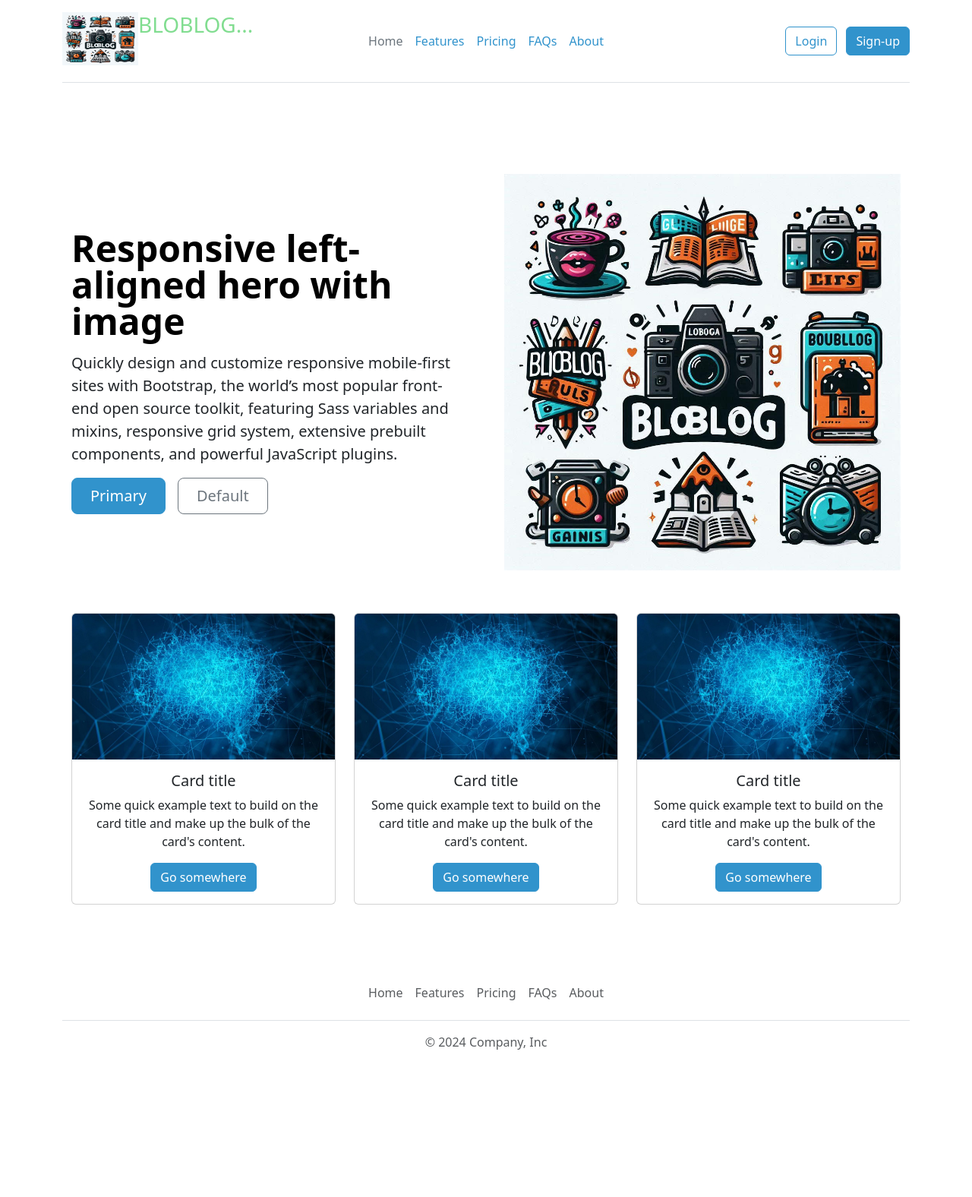
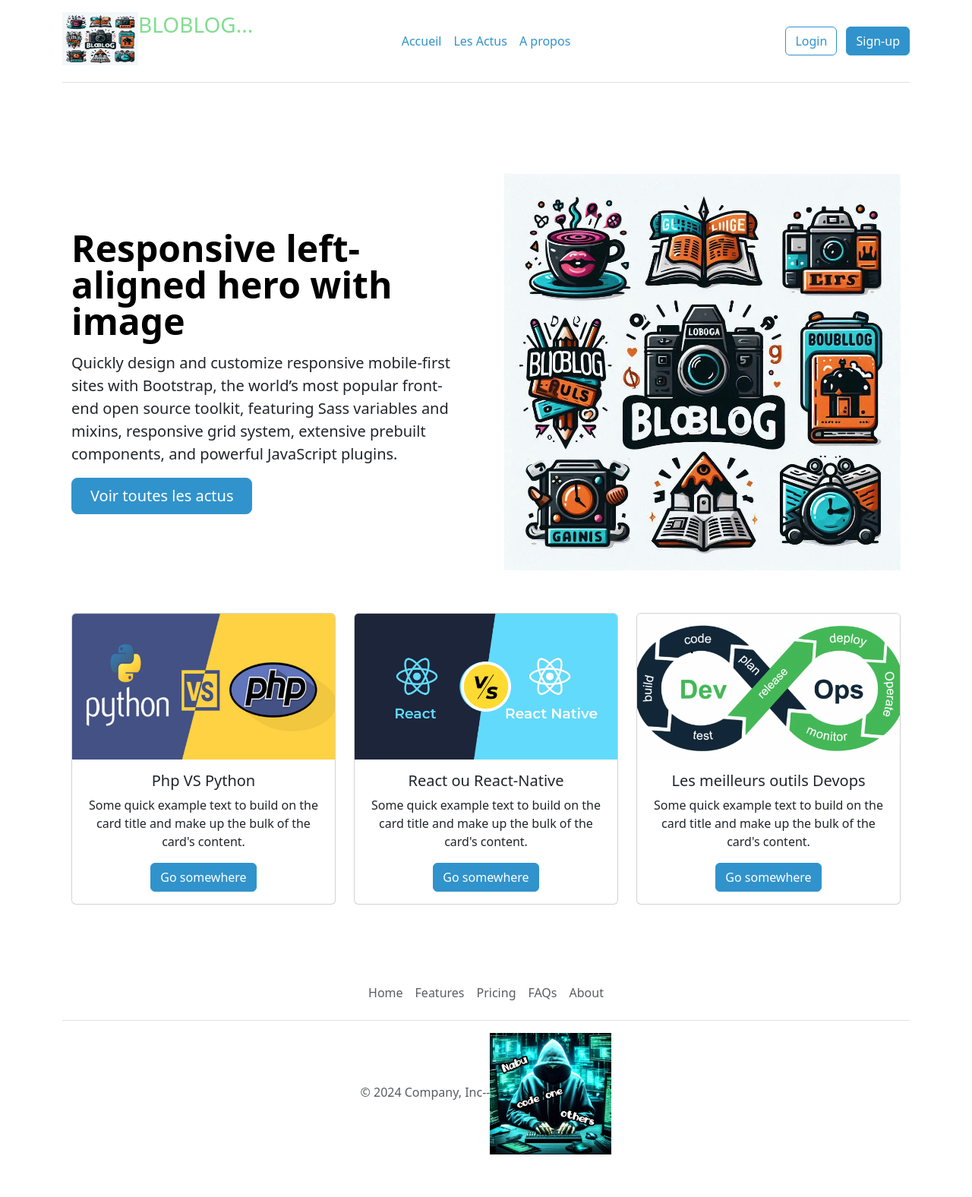
Before and after one commit to stephaneG-frep/BloBlog, a PHP site: page / in a window 1280 px wide. Shown: the whole page at 76% size. Before the commit the page ends 1382 px from the top, so only its background shows below. Run offline with PHP 8.4, Linux system fonts and the light colour scheme.

Commit message:
strucrure du site

```diff
--- a/index.php
+++ b/index.php
@@ -1,4 +1,11 @@
-<?php require_once __DIR__. "/templates/header.php" ?>
+<?php
+require_once __DIR__. "/templates/header.php";
+require_once __DIR__. "/lib/articles.php";
+
+
+
+
+?>
 
 
 
@@ -7,11 +14,11 @@
 
 
 <div class="container col-xxl-8 px-4 py-5">
-        <main>
+
     <div class="row flex-lg-row-reverse align-items-center g-5 py-5">
         <div class="col-10 col-sm-8 col-lg-6">
-                    <img src="assets/images/bloblog.jpg" class="d-block mx-lg-auto img-fluid" alt="Bootstrap Themes"
-                        width="700" height="500" loading="lazy">
+            <img src="assets/images/bloblog.jpg" class="d-block mx-lg-auto img-fluid" alt="Bootstrap Themes" width="700"
+                height="500" loading="lazy">
         </div>
         <div class="col-lg-6">
             <h1 class="display-5 fw-bold text-body-emphasis lh-1 mb-3">Responsive left-aligned hero with image
@@ -21,54 +28,20 @@
                 most popular front-end open source toolkit, featuring Sass variables and mixins, responsive grid
                 system, extensive prebuilt components, and powerful JavaScript plugins.</p>
             <div class="d-grid gap-2 d-md-flex justify-content-md-start">
-                        <button type="button" class="btn btn-primary btn-lg px-4 me-md-2">Primary</button>
-                        <button type="button" class="btn btn-outline-secondary btn-lg px-4">Default</button>
-                    </div>
-                </div>
-            </div>
-            <div class="row text-center">
+                <a href="actualites.php" class="btn btn-primary btn-lg px-4 me-md-2">Voir toutes les actus</a>
 
-                <div class="col-md-4 my-2">
-                    <div class="card">
-                        <img src="assets/images/default-article.jpg" class="card-img-top" alt="...">
-                        <div class="card-body">
-                            <h5 class="card-title">Card title</h5>
-                            <p class="card-text">Some quick example text to build on the card title and make up the bulk
-                                of
-                                the card's content.</p>
-                            <a href="#" class="btn btn-primary">Go somewhere</a>
-                        </div>
-                    </div>
-                </div>
-                <div class="col-md-4 my-2">
-                    <div class="card">
-                        <img src="assets/images/default-article.jpg" class="card-img-top" alt="...">
-                        <div class="card-body">
-                            <h5 class="card-title">Card title</h5>
-                            <p class="card-text">Some quick example text to build on the card title and make up the bulk
-                                of
-                                the card's content.</p>
-                            <a href="#" class="btn btn-primary">Go somewhere</a>
-                        </div>
-                    </div>
-                </div>
-                <div class="col-md-4 my-2">
-                    <div class="card">
-                        <img src="assets/images/default-article.jpg" class="card-img-top" alt="...">
-                        <div class="card-body">
-                            <h5 class="card-title">Card title</h5>
-                            <p class="card-text">Some quick example text to build on the card title and make up the bulk
-                                of
-                                the card's content.</p>
-                            <a href="#" class="btn btn-primary">Go somewhere</a>
-                        </div>
             </div>
         </div>
     </div>
 
+    <div class="row text-center">
+        <?php foreach($articles as $key=>$article) {
+        require __DIR__. "/templates/article_part.php";
+       } ?>
+    </div>
 </div>
 
-    </main>
+
 </div>
 
 
--- /dev/null
+++ b/lib/articles.php
@@ -0,0 +1,7 @@
+<?php
+
+$articles = [
+    ["title" => "Php VS Python", "content" => "Test", "image" => "1-php-vs-python.jpg"],
+    ["title" => "React ou React-Native", "content" => "Test", "image" => "2-react-vs-react-native.jpg"],
+    ["title" => "Les meilleurs outils Devops", "content" => "Test", "image" => "3-devops.png"],
+];
--- /dev/null
+++ b/templates/article_part.php
@@ -0,0 +1,14 @@
+
+
+<div class="col-md-4 my-2">
+            <div class="card">
+                <img src="uploads/articles/<?=$article['image'] ?>" class="card-img-top" alt="<?=$article['title'] ?>">
+                <div class="card-body">
+                    <h5 class="card-title"><?=$article['title'] ?></h5>
+                    <p class="card-text">Some quick example text to build on the card title and make up the bulk
+                        of
+                        the card's content.</p>
+                    <a href="#" class="btn btn-primary">Go somewhere</a>
+                </div>
+            </div>
+        </div>
--- a/templates/footer.php
+++ b/templates/footer.php
@@ -1,3 +1,4 @@
+</main>
 <div class="container">
     <footer class="py-3 my-4">
         <ul class="nav justify-content-center border-bottom pb-3 mb-3">
@@ -7,7 +8,9 @@
             <li class="nav-item"><a href="#" class="nav-link px-2 text-body-secondary">FAQs</a></li>
             <li class="nav-item"><a href="a_propos.php" class="nav-link px-2 text-body-secondary">About</a></li>
         </ul>
-        <p class="text-center text-body-secondary">© 2024 Company, Inc</p>
+        <p class="text-center text-body-secondary">© 2024 Company, Inc--<img src="assets/images/nabu.jpg"
+                alt="logo-compagnie" width="160px" height="160px" /></p>
+
     </footer>
 </div>
 
--- a/templates/header.php
+++ b/templates/header.php
@@ -1,3 +1,12 @@
+<?php
+   $mainMenu = [
+      ["page" => "index.php", "title" => "Accueil", "meta_description" =>"Bloblog votre actu a vous !"],
+      ["page" => "actualites.php", "title" => "Les Actus", "meta_description" =>"Toutes les actus!"],
+      ["page" => "a_propos.php", "title" => "A propos", "meta_description" =>" L'histoire de Bloblog!"],
+   ];
+
+?>
+
 <!DOCTYPE html>
 <html lang="fr">
 
@@ -24,11 +33,10 @@
             </div>
 
             <ul class="nav col-12 col-md-auto mb-2 justify-content-center mb-md-0">
-                <li><a href="index.php" class="nav-link px-2 link-secondary">Home</a></li>
-                <li><a href="#" class="nav-link px-2">Features</a></li>
-                <li><a href="#" class="nav-link px-2">Pricing</a></li>
-                <li><a href="#" class="nav-link px-2">FAQs</a></li>
-                <li><a href="a_propos.php" class="nav-link px-2">About</a></li>
+                <?php foreach($mainMenu as $menuItem)  {?>
+                <li><a href="<?=$menuItem['page'] ?>" class="nav-link px-2"><?=$menuItem['title'] ?></a></li>
+                <?php  }?>
+
             </ul>
 
             <div class="col-md-3 text-end">
@@ -37,3 +45,4 @@
             </div>
         </header>
     </div>
+    <main>
```
Also changed, not shown: a_propos.php (+4 -4 lines), actualites.php (added, +16 -0 lines), assets/images/bureau1.jpg (added), assets/images/bureau2.jpg (added), assets/images/hack.jpg (added), assets/images/nabu.jpg (added), assets/images/nabu2.jpg (added), uploads/articles/1-php-vs-python.jpg (added), uploads/articles/2-react-vs-react-native.jpg (added), uploads/articles/3-devops.png (added). Lines whose indentation alone changed are shown as unchanged.
